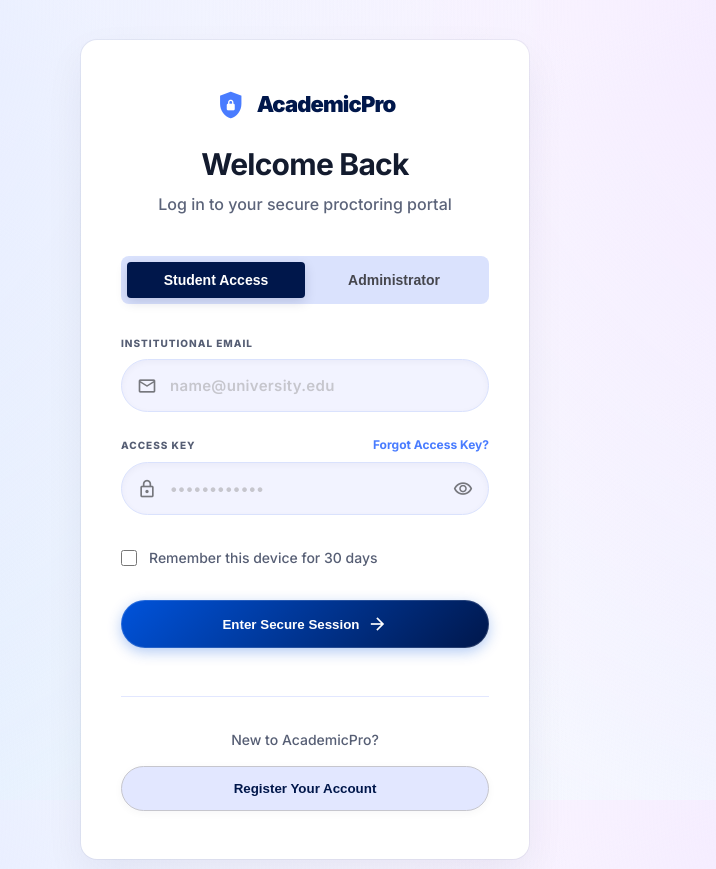
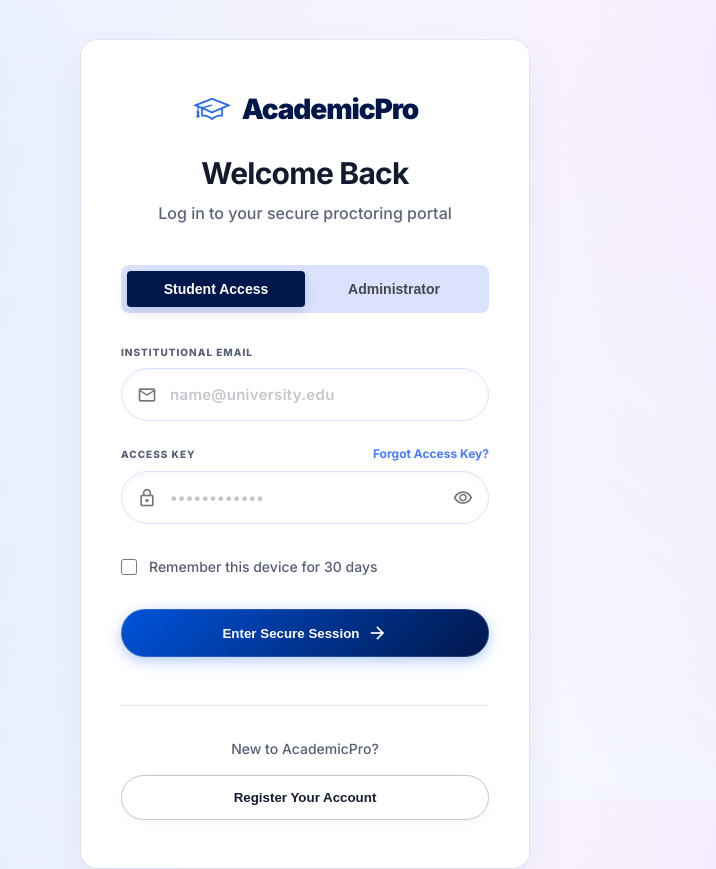
Before and after one commit to ajay-singh18/Online-Exam-Platform, a React (Vite) app in the folder frontend/: page /login in a window 1280 px wide. Shown: the top 869 px of the page, without its empty margins (335-1051 px from the left). Built offline with nearby package versions, Linux system fonts and the light colour scheme; no server answers.

Commit message:
UI: Update button backgrounds to white and increase logo visual weight

```diff
--- a/frontend/src/index.css
+++ b/frontend/src/index.css
@@ -162,7 +162,7 @@ textarea:focus {
 
 /* === Ghost Input === */
 .ghost-input {
-  background: var(--surface-container-low);
+  background: var(--surface-container-lowest);
   border: 1px solid var(--surface-container-highest);
   box-shadow: inset 0 2px 6px rgba(0, 23, 75, 0.04);
   border-radius: var(--radius-full) !important;
@@ -384,8 +384,8 @@ textarea:focus {
 }
 
 .btn-secondary {
-  background: var(--surface-container-high);
-  color: var(--on-primary-fixed);
+  background: var(--surface-container-lowest);
+  color: var(--on-surface);
   padding: 0.875rem 2.25rem;
   font-weight: 700;
   border-radius: var(--radius-full);
@@ -400,7 +400,7 @@ textarea:focus {
 }
 
 .btn-secondary:hover {
-  background: var(--surface-container-highest);
+  background: var(--surface-container-low);
   transform: translateY(-2px);
   box-shadow: 0 6px 16px rgba(19, 27, 46, 0.08);
   border-color: var(--outline);
--- a/frontend/src/pages/ExamLobby.tsx
+++ b/frontend/src/pages/ExamLobby.tsx
@@ -64,7 +64,7 @@ export default function ExamLobby() {
         {/* Header */}
         <div style={{ textAlign: 'center' }}>
           <div style={{ display: 'inline-flex', alignItems: 'center', gap: '0.5rem', marginBottom: '1rem' }}>
-            <span className="material-symbols-outlined filled" style={{ color: 'var(--primary-container)', fontSize: '2rem' }}>shield_lock</span>
+            <img src="/favicon.png" alt="AcademicPro Logo" style={{ width: '2.5rem', height: '2.5rem', objectFit: 'contain' }} />
             <span style={{ fontWeight: 900, color: 'var(--primary-container)', textTransform: 'uppercase', letterSpacing: '0.1em', fontSize: '0.875rem' }}>Proctored Assessment</span>
           </div>
           <h1 style={{ fontSize: '2rem', fontWeight: 900, color: 'var(--primary-container)', letterSpacing: '-0.035em' }}>
--- a/frontend/src/pages/LandingPage.tsx
+++ b/frontend/src/pages/LandingPage.tsx
@@ -85,7 +85,7 @@ export default function LandingPage() {
       {/* ━━━ NAVBAR ━━━ */}
       <nav className={`landing-nav${scrolled ? ' scrolled' : ''}`}>
         <a href="/" className="landing-nav__logo" onClick={e => { e.preventDefault(); window.scrollTo({ top: 0, behavior: 'smooth' }); }}>
-          <span className="material-symbols-outlined filled landing-nav__logo-icon">shield_lock</span>
+          <img src="/favicon.png" alt="AcademicPro Logo" className="landing-nav__logo-icon" style={{ width: '2.5rem', height: '2.5rem', objectFit: 'contain' }} />
           <span className="landing-nav__logo-text">AcademicPro</span>
         </a>
 
@@ -344,7 +344,7 @@ export default function LandingPage() {
           <div className="landing-footer__grid">
             <div>
               <div className="landing-footer__brand-name">
-                <span className="material-symbols-outlined filled" style={{ fontSize: '1.5rem', color: 'rgba(255,255,255,0.7)' }}>shield_lock</span>
+                <img src="/favicon.png" alt="AcademicPro Logo" style={{ width: '2rem', height: '2rem', objectFit: 'contain', opacity: 0.9 }} />
                 AcademicPro
               </div>
               <p className="landing-footer__brand-desc">
--- a/frontend/src/pages/LoginPage.tsx
+++ b/frontend/src/pages/LoginPage.tsx
@@ -42,8 +42,8 @@ export default function LoginPage() {
         <div className="auth-card" style={{ maxWidth: '28rem', width: '100%' }}>
           <div style={{ textAlign: 'center', marginBottom: '2.5rem' }}>
             <div style={{ display: 'flex', alignItems: 'center', justifyContent: 'center', gap: '0.625rem', marginBottom: '1.5rem' }}>
-              <span className="material-symbols-outlined filled" style={{ color: 'var(--on-primary-container)', fontSize: '2rem' }}>shield_lock</span>
-              <span style={{ fontSize: '1.375rem', fontWeight: 900, letterSpacing: '-0.04em', color: 'var(--primary-container)' }}>AcademicPro</span>
+              <img src="/favicon.png" alt="AcademicPro Logo" style={{ width: '2.5rem', height: '2.5rem', objectFit: 'contain' }} />
+              <span style={{ fontSize: '1.75rem', fontWeight: 900, letterSpacing: '-0.04em', color: 'var(--primary-container)' }}>AcademicPro</span>
             </div>
             <h3 style={{ fontSize: '1.875rem', fontWeight: 700, color: 'var(--on-surface)', letterSpacing: '-0.025em', marginBottom: '0.5rem', lineHeight: 1.3 }}>Welcome Back</h3>
             <p style={{ color: 'var(--on-secondary-container)', fontWeight: 500 }}>Log in to your secure proctoring portal</p>
--- a/frontend/src/pages/RegisterPage.tsx
+++ b/frontend/src/pages/RegisterPage.tsx
@@ -139,8 +139,8 @@ export default function RegisterPage() {
           {/* Header */}
           <div className="text-center-mobile" style={{ marginBottom: '2rem' }}>
             <div style={{ display: 'flex', alignItems: 'center', justifyContent: 'center', gap: '0.625rem', marginBottom: '1.5rem' }}>
-              <span className="material-symbols-outlined filled" style={{ color: 'var(--on-primary-container)', fontSize: '2rem' }}>shield_lock</span>
-              <span style={{ fontSize: '1.375rem', fontWeight: 900, letterSpacing: '-0.04em', color: 'var(--primary-container)' }}>AcademicPro</span>
+              <img src="/favicon.png" alt="AcademicPro Logo" style={{ width: '2.5rem', height: '2.5rem', objectFit: 'contain' }} />
+              <span style={{ fontSize: '1.75rem', fontWeight: 900, letterSpacing: '-0.04em', color: 'var(--primary-container)' }}>AcademicPro</span>
             </div>
             <h3 style={{ fontSize: '1.75rem', fontWeight: 700, color: 'var(--on-surface)', letterSpacing: '-0.025em', marginBottom: '0.5rem', textAlign: 'center' }}>Create Your Account</h3>
             <p style={{ color: 'var(--on-secondary-container)', fontWeight: 500, textAlign: 'center' }}>Select your role and complete registration</p>
```
